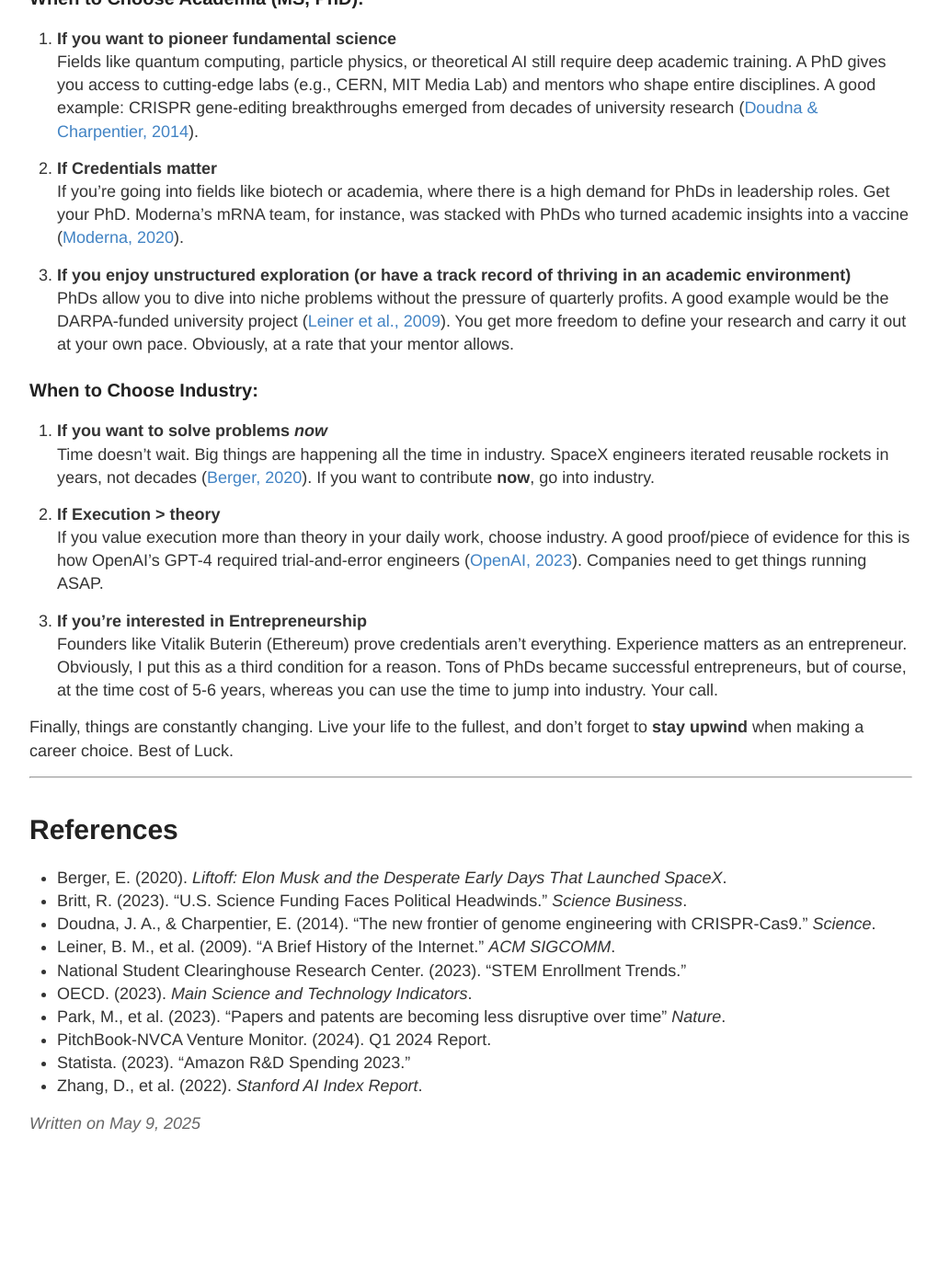
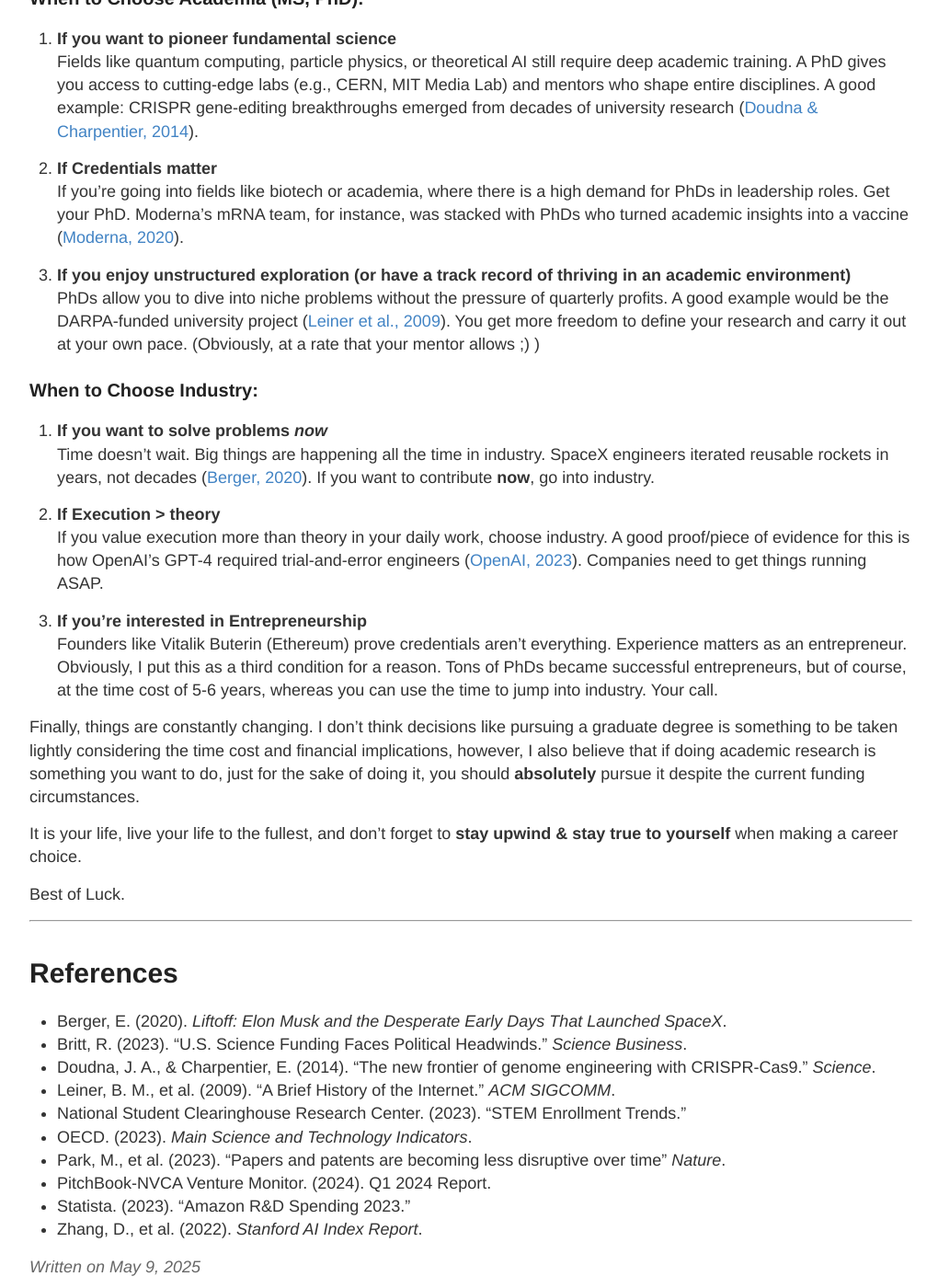
Before and after one commit to nicolehao34/nicolehao34.github.io, a Jekyll site: the page built from _posts/2025-05-09-future_of_innovation.md, in a window 1280 px wide and 1400 px high, scrolled down 2825 px. Shown: the whole window at 92% size, without its empty margins (128-1148 px from the left). Built offline with Jekyll 4.4.1, drawn with Linux system fonts in a browser that asks for light colours; comment, search, counter and statistics services are not loaded; before the commit the page ends 4069 px from its top, so only the background shows below that.

Commit message:
Update 2025-05-09-future_of_innovation.md

```diff
--- a/_posts/2025-05-09-future_of_innovation.md
+++ b/_posts/2025-05-09-future_of_innovation.md
@@ -90,7 +90,7 @@
 
 
 3. **If you enjoy unstructured exploration (or have a track record of thriving in an academic environment)**
-   PhDs allow you to dive into niche problems without the pressure of quarterly profits. A good example would be the DARPA-funded university project ([Leiner et al., 2009](https://doi.org/10.1145/1629607.1629613)). You get more freedom to define your research and carry it out at your own pace. Obviously, at a rate that your mentor allows.
+   PhDs allow you to dive into niche problems without the pressure of quarterly profits. A good example would be the DARPA-funded university project ([Leiner et al., 2009](https://doi.org/10.1145/1629607.1629613)). You get more freedom to define your research and carry it out at your own pace. (Obviously, at a rate that your mentor allows ;) )
 
 
 ### When to Choose Industry:
@@ -105,7 +105,11 @@
    Founders like Vitalik Buterin (Ethereum) prove credentials aren’t everything.  Experience matters as an entrepreneur. Obviously, I put this as a third condition for a reason. Tons of PhDs became successful entrepreneurs, but of course, at the time cost of 5-6 years, whereas you can use the time to jump into industry. Your call.
 
 
-Finally, things are constantly changing. Live your life to the fullest, and don't forget to **stay upwind** when making a career choice. Best of Luck.
+Finally, things are constantly changing. I don't think decisions like pursuing a graduate degree is something to be taken lightly considering the time cost and financial implications, however, I also believe that if doing academic research is something you want to do, just for the sake of doing it, you should **absolutely** pursue it despite the current funding circumstances.
+
+It is your life, live your life to the fullest, and don't forget to **stay upwind & stay true to yourself** when making a career choice.
+
+Best of Luck.
 
 
 
```
